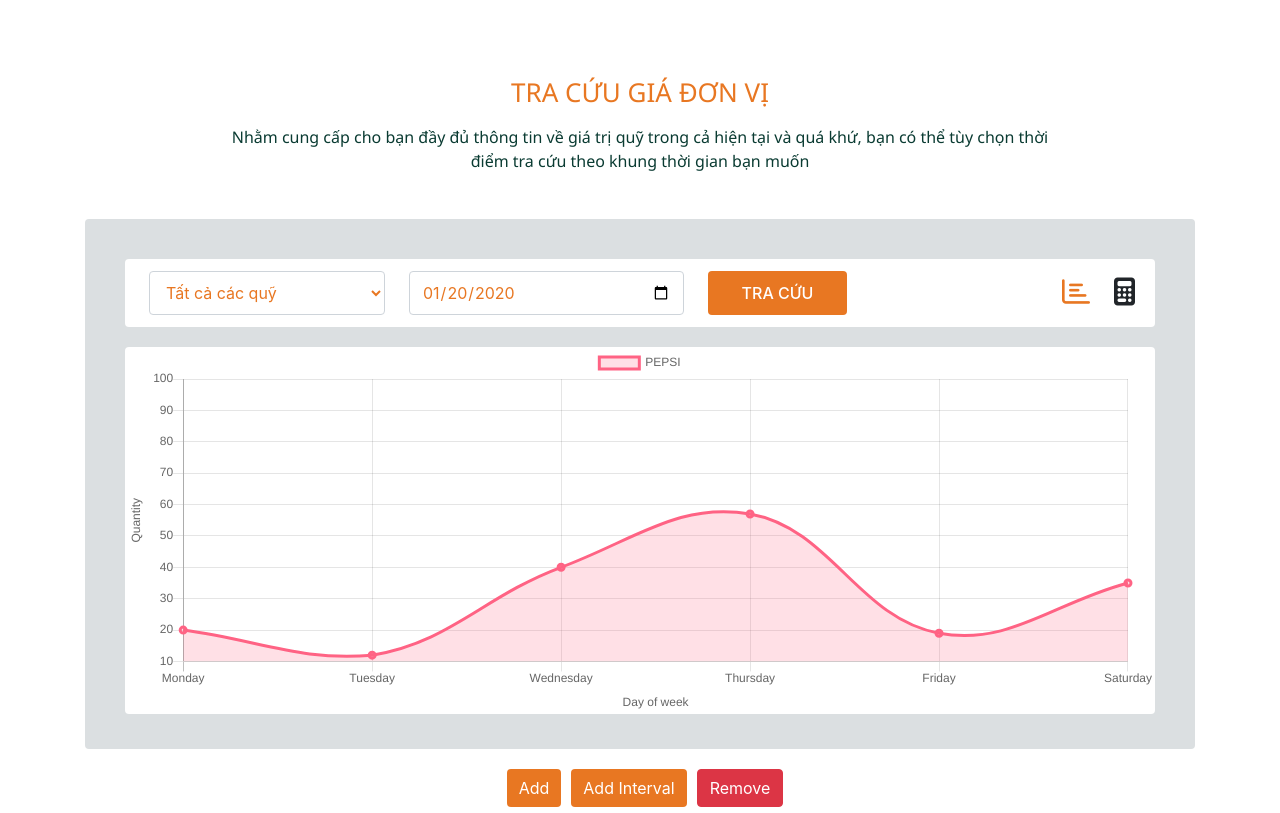
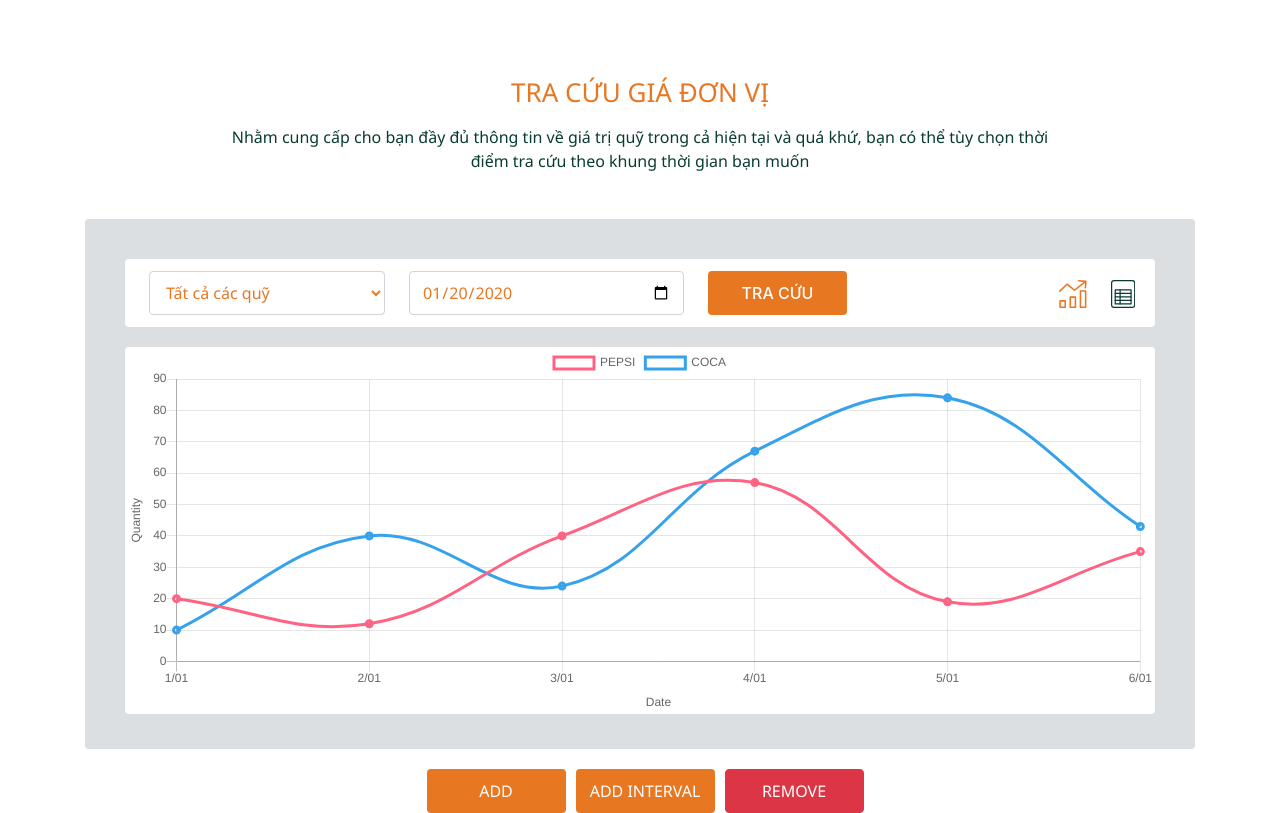
Before and after one commit to tqsang/chart-hexagon, a React (Create React App) app: page / in a window 1280 px wide. Built offline with nearby package versions, Linux system fonts and the light colour scheme.

Commit message:
version2

```diff
--- a/src/component/Body/Body.scss
+++ b/src/component/Body/Body.scss
@@ -14,13 +14,37 @@
 
     margin-top: 20px;
 
+    .btn-danger{
+      &:hover {
+        color: red;
+      }
+    }
     .btn {
+      font-family: 'Segoe UI';
       margin-left: 10px;
+      width: 139px;
+      height: 44px;
+
+      text-transform: uppercase;
+      font-weight: 500;
+
+      &:hover {
+        background-color: #FFFFFF;
+
+      }
     }
     & :first-child, :nth-child(2) {
       background-color: #E87722;
       color: #FFFFFF;
       border: none;
+
+
+      &:hover {
+        background-color: #FFFFFF;
+        color:#E87722;
+        border: 1px solid #E87722;
+
+      }
     }
   }
 }
@@ -35,6 +59,7 @@
     }
     .footer {
       .btn {
+        height: 60px;
         margin-bottom: 20px;
       }
     }
--- a/src/component/Body/Chart/index.jsx
+++ b/src/component/Body/Chart/index.jsx
@@ -3,20 +3,25 @@
 import { Line } from 'react-chartjs-2';
 import './Chart.scss';
 
-
 Chart.propTypes = {
   data: PropTypes.array,
+  data1: PropTypes.array,
+
 };
 Chart.defaultProps = {
   data: [],
+  data1: [],
+
 }
 
 function Chart(props) {
 
-  const { data } = props
+  const { data, data1 } = props
 
   let fetchQuantity = data.map(item => item.quantity);
   let fetchDate = data.map(item => item.date);
+
+  let fetchQuantity1 = data1.map(item => item.quantity);
 
   return (
 
@@ -29,12 +34,20 @@
             {
               label: 'PEPSI',
               data: fetchQuantity,
-              backgroundColor: 'rgba(255, 99, 132, 0.2)',
+              backgroundColor: 'rgba(0,0,0,0)',
               borderColor: 'rgba(255, 99, 132, 1)',
+              borderWidth: 3,
+            },
+            {
+              label: 'COCA',
+              data: fetchQuantity1,
+              backgroundColor: 'rgba(0,0,0,0)',
+              borderColor: 'rgba(54, 162, 235, 1)',
               borderWidth: 3,
             },
           ]
         }}
+
         options={{
           responsive: true,
           maintainAspectRatio: false,
@@ -44,7 +57,7 @@
               display: true,
               scaleLabel: {
                 display: true,
-                labelString: 'Day of week'
+                labelString: 'Date'
               }
             }],
             yAxes: [{
@@ -54,10 +67,9 @@
                 labelString: 'Quantity'
               },
               ticks: {
-                suggestedMin: 50,
-                suggestedMax: 100
+                beginAtZero: true
               }
-            }]
+            }],
           }
         }}
         height={367}
--- a/src/component/Body/Search/Search.scss
+++ b/src/component/Body/Search/Search.scss
@@ -23,7 +23,6 @@
 
     &__input-item {
       height: 44px;
-
       margin-left: 24px;
     }
     &__input-option {
@@ -32,16 +31,16 @@
       #select {
         height: 44px;
         color: #E87722;
+        font-family: 'Segoe UI';
       }
     }
     &__input-date {
       width: 275px;
 
-
-
       #date {
         height: 44px;
         color: #E87722;
+        font-family: 'Segoe UI';
       }
     }
     &__btn-search {
@@ -58,6 +57,7 @@
 
         color: #E87722;
         background-color: #FFFFFF;
+        border: 1px solid #E87722;
       }
     }
     &__icon {
@@ -66,7 +66,7 @@
       position: absolute;
       right: 20px;
 
-      .fa-chart-bar{
+      #Group_1{
         margin-right: 24px;
 
         color: #E87722;
--- a/src/component/Body/Search/index.jsx
+++ b/src/component/Body/Search/index.jsx
@@ -17,11 +17,6 @@
             name="select"
             id="select">
             <option>Tất cả các quỹ</option>
-            <option>1</option>
-            <option>2</option>
-            <option>3</option>
-            <option>4</option>
-            <option>5</option>
           </Input>
         </div>
         <div className="search__input-item search__input-date">
@@ -32,10 +27,26 @@
             defaultValue="2020-01-20"
           ></Input>
         </div>
-        <Button className="search__input-item search__btn-search" color="link" onClick={() => alert("just only UI -__-")}>TRA CỨU</Button>
+        <Button className="search__input-item search__btn-search" color="warning" onClick={() => alert("just only UI -__-")}>TRA CỨU</Button>
         <div className="search__input-item search__icon">
-          <i class="far fa-chart-bar"></i>
-          <i class="fas fa-calculator"></i>
+          {/* <i class="far fa-chart-bar"></i>
+          <i class="fas fa-calculator"></i> */}
+          <svg id="Group_1" data-name="Group 1" xmlns="http://www.w3.org/2000/svg" width="27.701" height="28" viewBox="0 0 27.701 28">
+            <path id="Path_1" data-name="Path 1" d="M16.427,16.341H11.28a.78.78,0,0,0-.78.78v10.1a.78.78,0,0,0,.78.78h5.147a.78.78,0,0,0,.78-.78v-10.1A.78.78,0,0,0,16.427,16.341Zm-.78,10.1H12.06V17.9h3.587Z" fill="#e87722" />
+            <path id="Path_2" data-name="Path 2" d="M26.642,10.218H21.456a.78.78,0,0,0-.78.78V27.219a.78.78,0,0,0,.78.78h5.186a.78.78,0,0,0,.78-.78V11A.78.78,0,0,0,26.642,10.218Zm-.78,16.221H22.236V11.778h3.626Z" fill="#e87722" />
+            <path id="Path_3" data-name="Path 3" d="M6.248,20.123H1.062a.78.78,0,0,0-.78.78V27.22a.78.78,0,0,0,.78.78H6.248a.78.78,0,0,0,.78-.78V20.9A.78.78,0,0,0,6.248,20.123Zm-.78,6.317H1.842V21.683H5.468Z" fill="#e87722" />
+            <path id="Path_4" data-name="Path 4" d="M27.5.782a.663.663,0,0,0-.507-.273L19.9,0a.782.782,0,1,0-.117,1.56L24.8,1.9,15.568,9.127,8.51,3.59A.78.78,0,0,0,7.5,3.629L.243,10.569A.78.78,0,0,0,.2,11.661a.7.7,0,0,0,.585.273.78.78,0,0,0,.546-.234L8.081,5.227l6.98,5.5a.78.78,0,0,0,.975,0l9.983-7.768L25.628,7.8a.819.819,0,0,0,.741.819h.039a.78.78,0,0,0,.78-.7l.507-6.59A.624.624,0,0,0,27.5.782Z" fill="#e87722" />
+          </svg>
+
+          <svg id="Group_2" data-name="Group 2" xmlns="http://www.w3.org/2000/svg" width="24.302" height="28" viewBox="0 0 24.302 28">
+            <path id="Path_5" data-name="Path 5" d="M21.265,28H3.038A2.983,2.983,0,0,1,0,25.083V2.917A2.983,2.983,0,0,1,3.038,0H21.265A2.983,2.983,0,0,1,24.3,2.917V25.083A2.983,2.983,0,0,1,21.265,28ZM3.038,1.167a1.79,1.79,0,0,0-1.823,1.75V25.083a1.79,1.79,0,0,0,1.823,1.75H21.265a1.79,1.79,0,0,0,1.823-1.75V2.917a1.79,1.79,0,0,0-1.823-1.75Z" fill="#0a3b32" />
+            <path id="Path_6" data-name="Path 6" d="M20.049,24.5H4.252a.6.6,0,0,1-.608-.583v-14a.6.6,0,0,1,.608-.583h15.8a.6.6,0,0,1,.608.583v14A.6.6,0,0,1,20.049,24.5ZM4.86,23.333H19.441V10.5H4.86Z" fill="#0a3b32" />
+            <path id="Path_7" data-name="Path 7" d="M9.115,24.5a.6.6,0,0,1-.608-.583v-14a.608.608,0,0,1,1.215,0v14A.6.6,0,0,1,9.115,24.5Z" fill="#0a3b32" />
+            <path id="Path_8" data-name="Path 8" d="M20.049,14H4.252a.584.584,0,1,1,0-1.167h15.8a.584.584,0,1,1,0,1.167Z" fill="#0a3b32" />
+            <path id="Path_9" data-name="Path 9" d="M20.049,17.5H4.252a.584.584,0,1,1,0-1.167h15.8a.584.584,0,1,1,0,1.167Z" fill="#0a3b32" />
+            <path id="Path_10" data-name="Path 10" d="M20.049,21H4.252a.584.584,0,1,1,0-1.167h15.8a.584.584,0,1,1,0,1.167Z" fill="#0a3b32" />
+          </svg>
+
         </div>
       </div>
     </div>
--- a/src/component/Body/index.jsx
+++ b/src/component/Body/index.jsx
@@ -5,39 +5,59 @@
 import Search from './Search';
 
 import DATA from '../../constants/data.json';
+import DATE from '../../constants/DateTime';
 
 Body.propTypes = {
 
 };
 
-function randomData() {
-  return Math.trunc(Math.random() * 100);
-}
-
 function Body(props) {
   const [data, setData] = useState(DATA.data);
   const [change, setChange] = useState(false);
 
+  const [data1, setData1] = useState(DATA.data1);
+
   function randomDate() {
-    const week = ["Monday", "Tuesday", "Wednesday", "Thursday", "Friday", "Saturday", "Sunday"]
+    const week = DATE
     let date = week[data.length % week.length];
     return date;
   }
 
+  function randomData() {
+    return Math.trunc(Math.random() * 100);
+  }
+
+  function randomData1() {
+    return Math.trunc(Math.random() * 100 + 10);
+  }
+
   const handleAddData = () => {
     let newData = [...data];
+    let newData1 = [...data1]
+
     const newPoint = {
       date: randomDate(),
       quantity: randomData(),
     }
     newData.push(newPoint);
     setData(newData);
+
+    const newPoint1 = {
+      date: randomDate(),
+      quantity: randomData1(),
+    }
+    newData1.push(newPoint1);
+    setData1(newData1);
   }
 
   const handleRemoveData = () => {
     const newData = [...data];
     newData.pop();
     setData(newData);
+
+    const newData1 = [...data1];
+    newData1.pop();
+    setData1(newData1);
   }
 
   useEffect(() => {
@@ -60,11 +80,11 @@
       {console.log(data)}
       <div className="body">
         <Search />
-        <Chart data={data} />
+        <Chart data={data} data1={data1} />
       </div>
       <div className="footer">
-        <Button onClick={handleAddData}>Add</Button>
-        <Button onClick={() => setChange(prevChange => !prevChange)}>{change ? 'Stop Add Interval' : 'Add Interval'}</Button>
+        <Button color="warning" onClick={handleAddData}>Add</Button>
+        <Button color="warning" onClick={() => setChange(prevChange => !prevChange)}>{change ? 'Stop' : 'Add Interval'}</Button>
         <Button onClick={handleRemoveData} color="danger">Remove</Button>
       </div>
     </div>
--- a/src/component/Header/Header.scss
+++ b/src/component/Header/Header.scss
@@ -8,7 +8,6 @@
 
   font-family: 'Segoe UI';
   &__title {
-
 
     font-style: normal;
     font-weight: 500;
--- /dev/null
+++ b/src/constants/DateTime.js
@@ -0,0 +1,19 @@
+function getDate() {
+  const date=[];
+
+  for(let i=1;i<31;i++){
+    date.push(`${i}/01`);
+  }
+  return date;
+}
+
+const DATE = getDate();
+
+export default DATE;
+// function getMonth() {
+//   const month=[];
+//   for(let i=0;i<12;i++){
+//     month.push({value:i, label: i+1});
+//   }
+//   return month;
+// }
--- a/src/constants/data.json
+++ b/src/constants/data.json
@@ -1,29 +1,54 @@
 {
   "data": [
     {
-      "date": "Monday",
+      "date": "1/01",
       "quantity": 20
     },
     {
-      "date": "Tuesday",
+      "date": "2/01",
       "quantity": 12
     },
     {
-      "date": "Wednesday",
+      "date": "3/01",
       "quantity": 40
     },
     {
-      "date": "Thursday",
+      "date": "4/01",
       "quantity": 57
     },
     {
-      "date": "Friday",
+      "date": "5/01",
       "quantity": 19
     },
     {
-      "date": "Saturday",
+      "date": "6/01",
       "quantity": 35
     }
-
+  ],
+  "data1": [
+    {
+      "date": "1/01",
+      "quantity": 10
+    },
+    {
+      "date": "2/01",
+      "quantity": 40
+    },
+    {
+      "date": "3/01",
+      "quantity": 24
+    },
+    {
+      "date": "4/01",
+      "quantity": 67
+    },
+    {
+      "date": "5/01",
+      "quantity": 84
+    },
+    {
+      "date": "6/01",
+      "quantity": 43
+    }
   ]
 }
```
Also changed, not shown: 1 other file (tests, documents, lock files or other folders).
